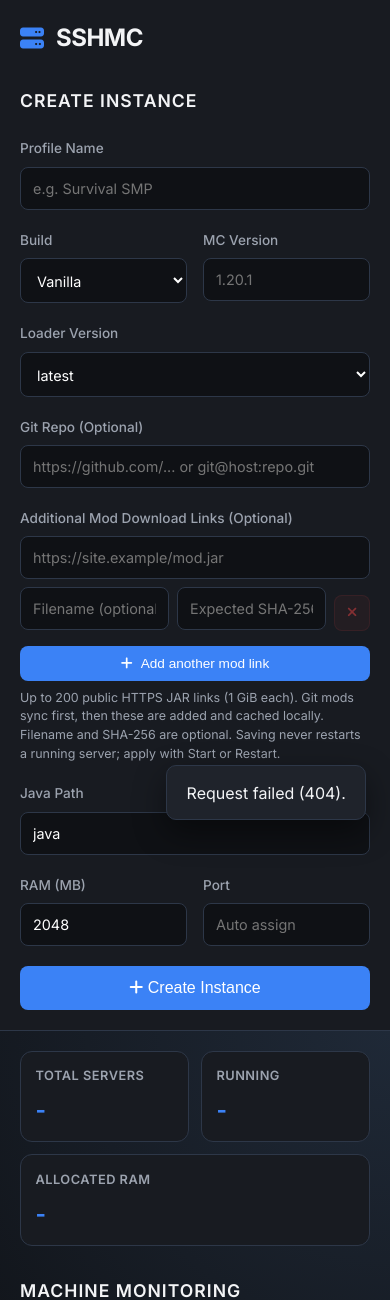
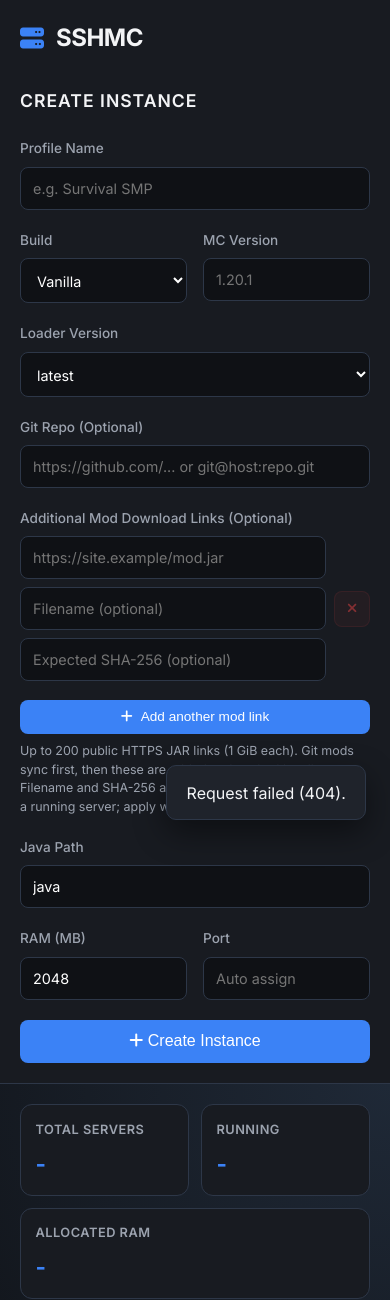
Before and after one commit to Guniscodin/sshmc, a Python web app: template src/mcpanel/web/templates/index.html in a window 390 px wide. Shown: the top 1300 px of the page. Run offline with Jinja, Linux system fonts and the light colour scheme; the template is opened without the code that fills it, so the values that code supplies are empty; some libraries are stand-ins or nearby versions.

Commit message:
fixed some bugs

```diff
--- a/src/mcpanel/api/console.py
+++ b/src/mcpanel/api/console.py
@@ -57,7 +57,8 @@ async def websocket_console(websocket: WebSocket, profile_id: str):
                 else:
                     try:
                         path_stat = os.stat(log_path)
-                        handle_stat = os.fstat(await f.fileno())
+                        # aiofiles exposes fileno() as a synchronous descriptor lookup.
+                        handle_stat = os.fstat(f.fileno())
                         if (path_stat.st_dev, path_stat.st_ino) != (handle_stat.st_dev, handle_stat.st_ino):
                             await f.close()
                             f = await aiofiles.open(log_path, mode="rb")
--- a/src/mcpanel/web/static/css/style.css
+++ b/src/mcpanel/web/static/css/style.css
@@ -139,6 +139,12 @@ h3 { font-size: 1.2rem; font-weight: 600; margin-bottom: 0.5rem; }
     border-color: #4b5563;
 }
 
+.profile-grid > .card:only-child { grid-column: 1 / -1; width: min(100%, 560px); }
+.profile-actions { display: flex; flex-wrap: wrap; align-items: center; justify-content: space-between; gap: 0.6rem; }
+.profile-primary-actions, .profile-secondary-actions { display: flex; flex-wrap: wrap; align-items: center; gap: 0.5rem; min-width: 0; }
+.profile-primary-actions { flex: 1 1 220px; }
+.profile-secondary-actions { margin-left: auto; }
+
 /* Status Indicator Dot */
 .status-dot {
     width: 10px; height: 10px; border-radius: 50%; display: inline-block; margin-right: 8px;
@@ -185,11 +191,16 @@ button.icon-btn { padding: 0.6rem; width: 36px; height: 36px; }
 
 /* Forms */
 .form-group { display: flex; flex-direction: column; gap: 0.5rem; margin-bottom: 1.25rem; }
-.mod-download-row { display: grid; grid-template-columns: minmax(0, 1fr) minmax(0, 1fr) 36px; gap: 0.5rem; align-items: center; }
-.mod-download-row input:first-child { grid-column: 1 / -1; }
+.mod-download-row { display: grid; grid-template-columns: minmax(0, 1fr) 36px; gap: 0.5rem; align-items: center; margin-bottom: 0.65rem; }
+.mod-download-row input { grid-column: 1; min-width: 0; }
+.mod-download-row button { grid-column: 2; grid-row: 1 / span 3; }
 .form-hint { color: var(--text-muted); font-size: 0.78rem; }
 .decision-modal { background: var(--surface); width: min(520px, 92vw); max-height: 90vh; overflow-y: auto; border: 1px solid var(--border); border-radius: var(--radius); padding: 1.5rem; box-shadow: 0 25px 50px rgba(0,0,0,0.45); }
 .decision-modal p { margin-top: 0.85rem; }
+.edit-modal-panel { display: flex; flex-direction: column; width: min(720px, 94vw); max-height: 92vh; overflow: hidden; border: 1px solid var(--border); border-radius: var(--radius); padding: 0 1.5rem; background: var(--surface); }
+.edit-modal-header { position: sticky; top: 0; z-index: 1; flex: 0 0 auto; display: flex; align-items: center; justify-content: space-between; gap: 1rem; margin: 0 -1.5rem; padding: 1.1rem 1.5rem; border-bottom: 1px solid var(--border); background: var(--surface); }
+.edit-modal-form { min-height: 0; overflow-y: auto; padding: 1.25rem 0 0.5rem; }
+.edit-modal-footer { position: sticky; bottom: 0; display: flex; justify-content: flex-end; gap: 0.6rem; margin: 0 -0.1rem; padding: 0.9rem 0; border-top: 1px solid var(--border); background: var(--surface); }
 label { font-size: 0.85rem; font-weight: 500; color: var(--text-muted); }
 input, select {
     padding: 0.75rem; background: var(--bg); border: 1px solid var(--border);
@@ -377,9 +388,11 @@ input:focus, select:focus { outline: none; border-color: var(--primary); box-sha
     .stat-value { font-size: 1.4rem; }
     .console-container { width: 96%; height: 88%; }
     .console-output { padding: 0.8rem; font-size: 0.78rem; }
-    .mod-download-row { grid-template-columns: minmax(0, 1fr) minmax(0, 1fr) 36px; }
-    .mod-download-row input:first-child { grid-column: 1 / -1; }
-    .mod-download-row button { grid-column: 3; grid-row: 2 / span 2; }
+    .edit-modal-panel { width: 96vw; max-height: 94vh; padding: 0 1rem; }
+    .edit-modal-header { margin: 0 -1rem; padding: 0.9rem 1rem; }
+    .profile-actions { gap: 0.5rem; }
+    .profile-primary-actions { flex-basis: 100%; }
+    .profile-secondary-actions { margin-left: 0; }
     .console-header { padding: 0.7rem; }
     .console-actions { gap: 0.35rem; }
     .console-actions label { display: none; }
--- a/src/mcpanel/web/templates/index.html
+++ b/src/mcpanel/web/templates/index.html
@@ -276,13 +276,13 @@
 
     <!-- EDIT MODAL -->
     <div x-show="editModalOpen" class="console-modal" x-cloak @keydown.escape.window="editModalOpen = false">
-        <div id="edit-modal-container" role="dialog" aria-modal="true" aria-labelledby="edit-title" style="background: var(--surface); width: min(600px, 94vw); max-height: 92vh; overflow-y: auto; border-radius: var(--radius); border: 1px solid var(--border); padding: 2rem;" x-data="editApp()">
-            <div style="display: flex; justify-content: space-between; align-items: center; margin-bottom: 1.5rem;">
+        <div id="edit-modal-container" class="edit-modal-panel" role="dialog" aria-modal="true" aria-labelledby="edit-title" x-data="editApp()">
+            <div class="edit-modal-header">
                 <h3 id="edit-title" style="margin: 0; color: var(--primary);"><i class="fa-solid fa-pen-to-square"></i> Edit Profile</h3>
                 <button @click="$dispatch('close-edit')" aria-label="Close edit profile" style="background: none; border: none; font-size: 1.5rem; color: var(--text-muted); cursor: pointer;"><i class="fa-solid fa-xmark"></i></button>
             </div>
 
-            <form @submit.prevent="saveEdit()">
+            <form class="edit-modal-form" @submit.prevent="saveEdit()">
                 <div class="form-group">
                 <label for="edit-name">Profile Name</label>
                     <input id="edit-name" type="text" x-model="profile.name" required maxlength="50">
@@ -377,7 +377,7 @@
                     </div>
                 </div>
 
-                <div style="display: flex; gap: 10px; justify-content: flex-end; margin-top: 2rem;">
+                <div class="edit-modal-footer">
                     <button type="button" @click="$dispatch('close-edit')" style="background: var(--border);">Cancel</button>
                     <button type="submit" class="success" :disabled="isSaving || isLoading || loaderPending || !profile.loader_version || (profile.build !== 'vanilla' && (!loaders.length || !!loaderError))">
                         <span x-show="!isSaving">Save Changes</span>
@@ -493,6 +493,15 @@
             }
         });
 
+        document.body.addEventListener('htmx:afterSwap', (event) => {
+            if (!event.detail.target || event.detail.target.id !== 'profile-list' || !window.latestMonitoringStats) return;
+            const section = document.querySelector('.monitoring-section');
+            if (!section) return;
+            const monitor = Alpine.$data(section);
+            monitor.stats = window.latestMonitoringStats;
+            monitor.updateServerCards();
+        });
+
         // Startup readiness is monitored by the panel after the request returns.
         // Surface its later failures and refresh the card state without keeping
         // the original Start request open for several minutes.
@@ -597,15 +606,15 @@
                         const size = sizes.get(id);
                         const cpu = server && server.available
                             ? `${server.cpu_percent_one_core.toFixed(1)}% core · ${server.cpu_percent_machine.toFixed(1)}% host`
-                            : 'Process unavailable';
+                            : '—';
                         const rss = server && server.available
                             ? `${this.formatBytes(server.rss_bytes)} / ${this.formatBytes(server.ram_allocation_bytes)}`
                             : '—';
                         card.querySelector('[data-monitor-cpu]').textContent = cpu;
                         card.querySelector('[data-monitor-rss]').textContent = rss;
-                        card.querySelector('[data-monitor-server-size]').textContent = size ? this.formatBytes(size.server_bytes) : 'Calculating…';
-                        card.querySelector('[data-monitor-world-size]').textContent = size ? this.formatBytes(size.world_bytes) : 'Calculating…';
-                        card.querySelector('[data-monitor-backup-size]').textContent = size ? this.formatBytes(size.backups_bytes) : 'Calculating…';
+                        card.querySelector('[data-monitor-server-size]').textContent = size ? this.formatBytes(size.server_bytes) : '—';
+                        card.querySelector('[data-monitor-world-size]').textContent = size ? this.formatBytes(size.world_bytes) : '—';
+                        card.querySelector('[data-monitor-backup-size]').textContent = size ? this.formatBytes(size.backups_bytes) : '—';
                     }
                 }
             };
--- a/src/mcpanel/web/templates/partials/profile_list.html
+++ b/src/mcpanel/web/templates/partials/profile_list.html
@@ -40,11 +40,11 @@
 
     {% if item.state.status.value == 'running' %}
     <div class="server-monitoring" data-server-monitor="{{ item.profile.id }}">
-        <div><span>CPU</span><strong data-monitor-cpu>Sampling…</strong></div>
-        <div><span>RSS / allocation</span><strong data-monitor-rss>Sampling…</strong></div>
-        <div><span>Server folder</span><strong data-monitor-server-size>Calculating…</strong></div>
-        <div><span>World folders</span><strong data-monitor-world-size>Calculating…</strong></div>
-        <div><span>Backups</span><strong data-monitor-backup-size>Calculating…</strong></div>
+        <div><span>CPU</span><strong data-monitor-cpu>—</strong></div>
+        <div><span>RSS / allocation</span><strong data-monitor-rss>—</strong></div>
+        <div><span>Server folder</span><strong data-monitor-server-size>—</strong></div>
+        <div><span>World folders</span><strong data-monitor-world-size>—</strong></div>
+        <div><span>Backups</span><strong data-monitor-backup-size>—</strong></div>
     </div>
     {% endif %}
 
@@ -62,8 +62,8 @@
         {% endfor %}
     </details>
 
-    <div style="display: flex; gap: 8px; justify-content: space-between;">
-        <div style="display: flex; gap: 8px;">
+    <div class="profile-actions">
+        <div class="profile-primary-actions">
             <button type="button" class="quiet-button" @click="openBackupModal({{ item.profile.id | tojson }}, {{ item.profile.name | tojson }})" {% if item.backup_state %}disabled{% endif %}>
                 <i class="fa-solid fa-box-archive"></i> {% if item.backup_state %}Backing up…{% else %}Backup{% endif %}
             </button>
@@ -97,7 +97,7 @@
             </button>
         </div>
 
-        <div style="display: flex; gap: 8px;">
+        <div class="profile-secondary-actions">
             <!-- The Edit Button passes the profile data into the Alpine function -->
             <button class="icon-btn" style="background: var(--border);" @click='openEditModal({{ item.profile.id | tojson }})' title="Edit Profile" aria-label="Edit profile" {% if item.state.status.value in ['starting', 'stopping'] or item.backup_state %}disabled{% endif %}>
                 <i class="fa-solid fa-pen"></i>
```
